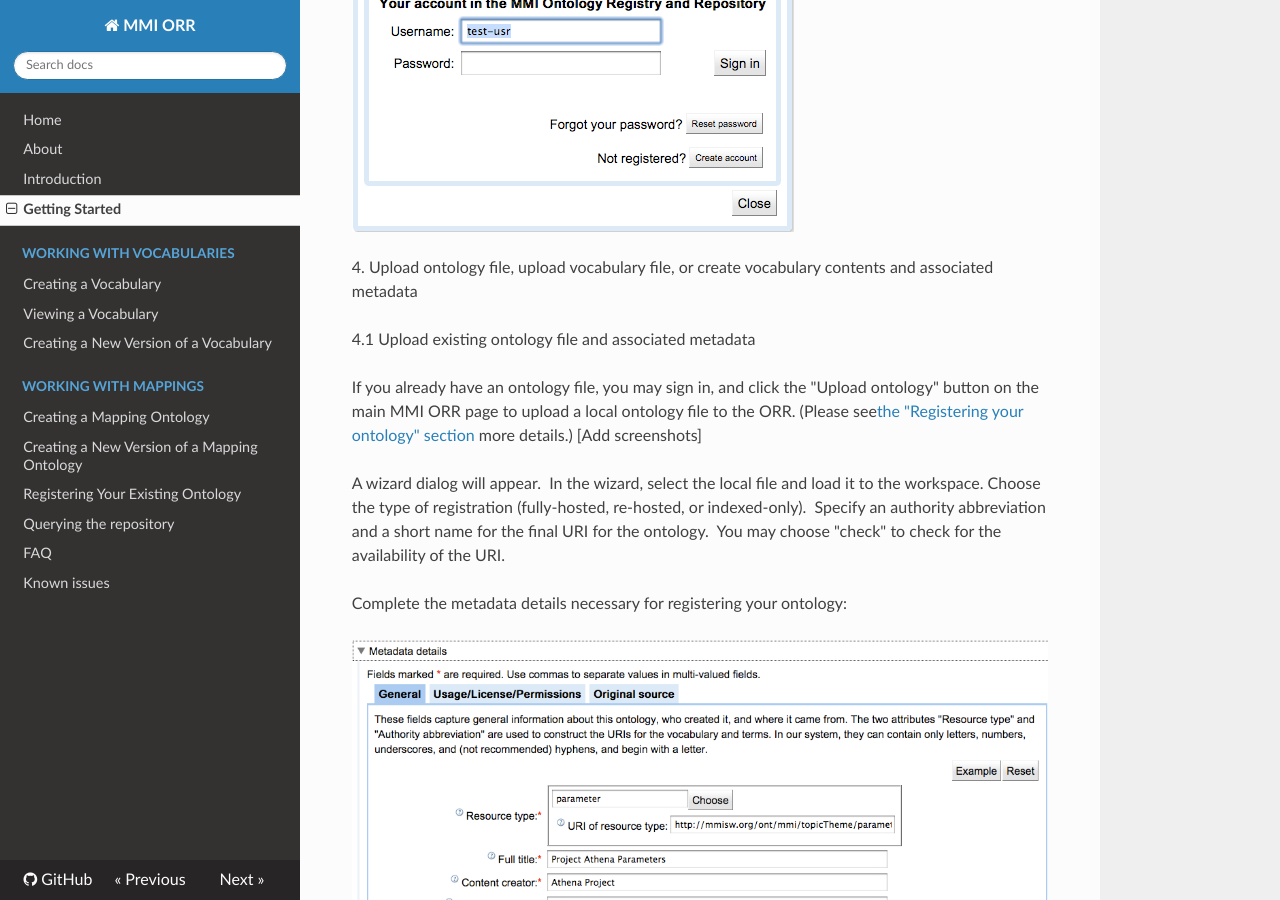
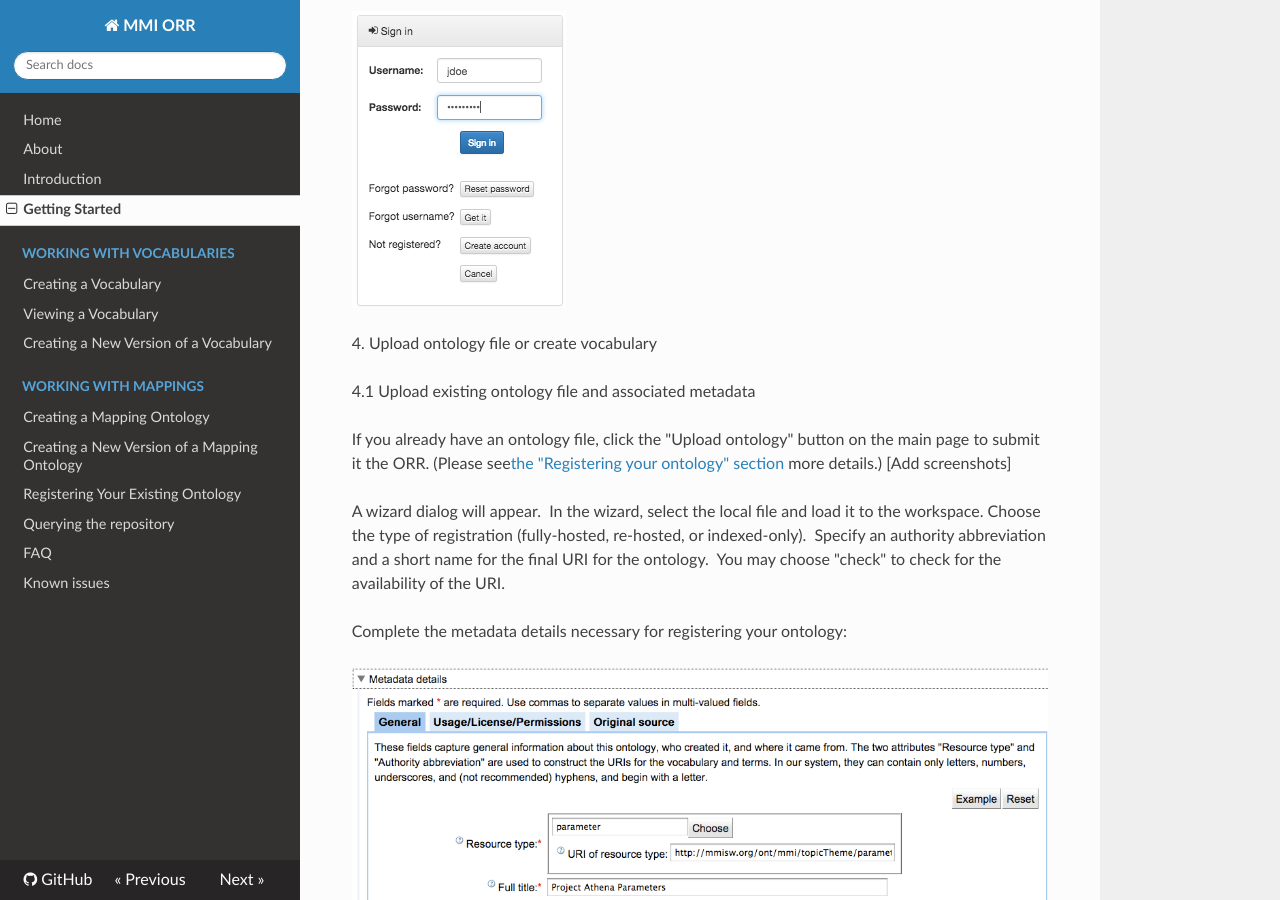
Before and after one commit to mmisw/mmiorr-docs, an MkDocs documentation site: the page built from docs/gettingstarted.md, in a window 1280 px wide and 900 px high, scrolled down 951 px. Built offline with MkDocs 1.6.1, drawn with Linux system fonts in a browser that asks for light colours; nearby versions of some CDN libraries; old or Windows-style settings are respelled for this version of MkDocs.

Commit message:
add couple of first screenshots from new ORR3

```diff
--- a/docs/gettingstarted.md
+++ b/docs/gettingstarted.md
@@ -12,20 +12,20 @@ To create or upload and register an ontology:
 
 Click the "Create account" link
 
-![](img/mmiorrnewaccount.png)
+![](img/orr3/create-account.png)
 
 3\. Sign in
 
 If you are not yet signed in, click the "Sign in" link in the main MMI ORR page:
 
-![](img/mmiorrsignin.png)
+![](img/orr3/sign-in.png)
 
-4\. Upload ontology file, upload vocabulary file, or create vocabulary contents and associated metadata
+4\. Upload ontology file or create vocabulary
 
 4.1 Upload existing ontology file and associated metadata
 
-If you already have an ontology file, you may sign in, and click the "Upload ontology" button on the main
-MMI ORR page to upload a local ontology file to the ORR.
+If you already have an ontology file, click the "Upload ontology" button on the main
+page to submit it the ORR.
 (Please see[the "Registering your ontology" section](/mmiorrusrman/mmiorrref/mmiorruploadexisting)
 more details.) [Add screenshots]
 
```
Also changed, not shown: docs/introduction.md (+2 -0 lines), docs/img/orr3/create-account.png (added), docs/img/orr3/mainpage-regular-user.png (added), docs/img/orr3/sign-in.png (added).
